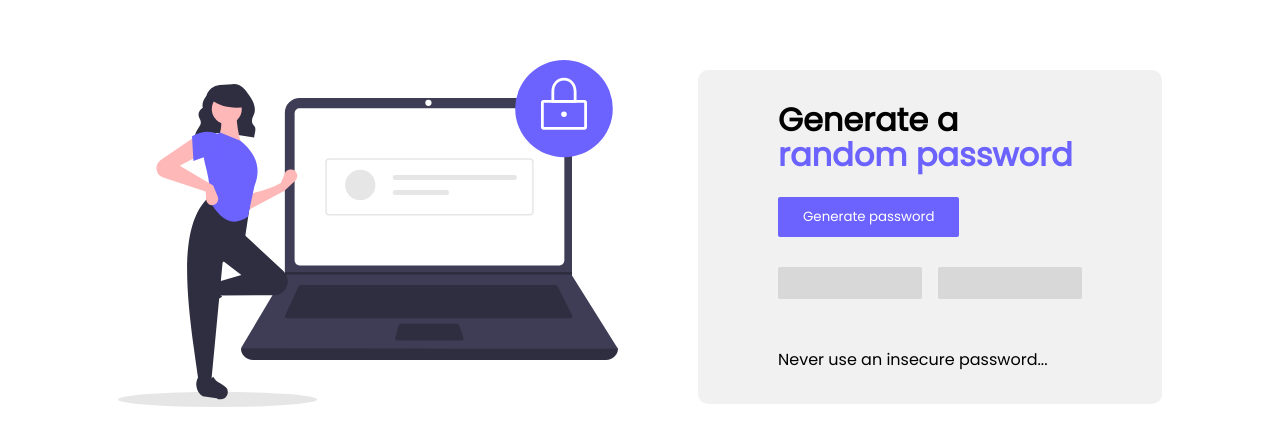
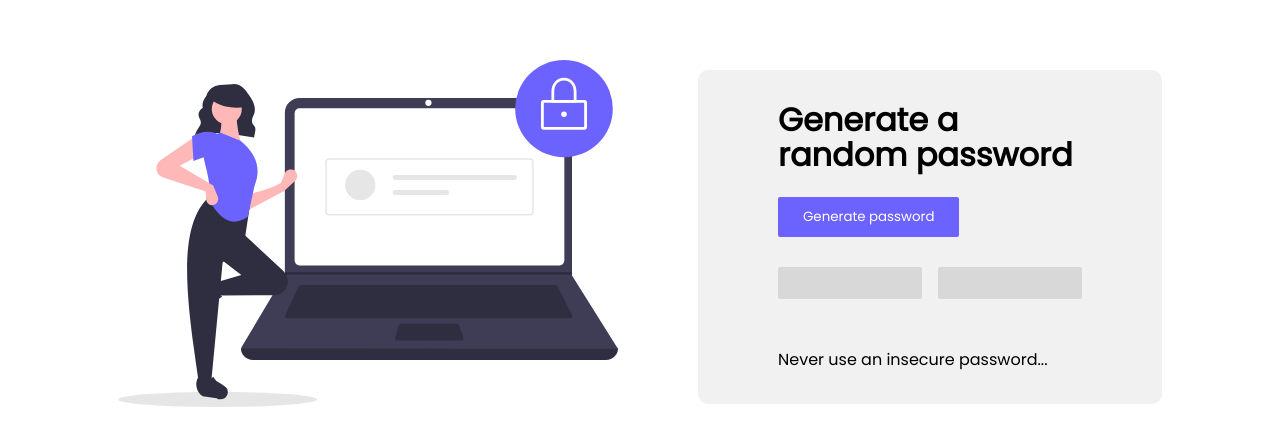
Before and after one commit to dombutdiff/random-password-generator, a plain HTML site: page index.html in a window 1280 px wide. Shown: the part 163-608 px from the top of the page. Drawn offline with nearby package versions, Linux system fonts and the light colour scheme.

Commit message:
Update index.css

```diff
--- a/index.css
+++ b/index.css
@@ -40,7 +40,8 @@
 }
 .info span {
     display: block;
-    color: #6C63FF;
+    /* color: #6C63FF; */
+    color: black;
 }
 
 .description {
```
